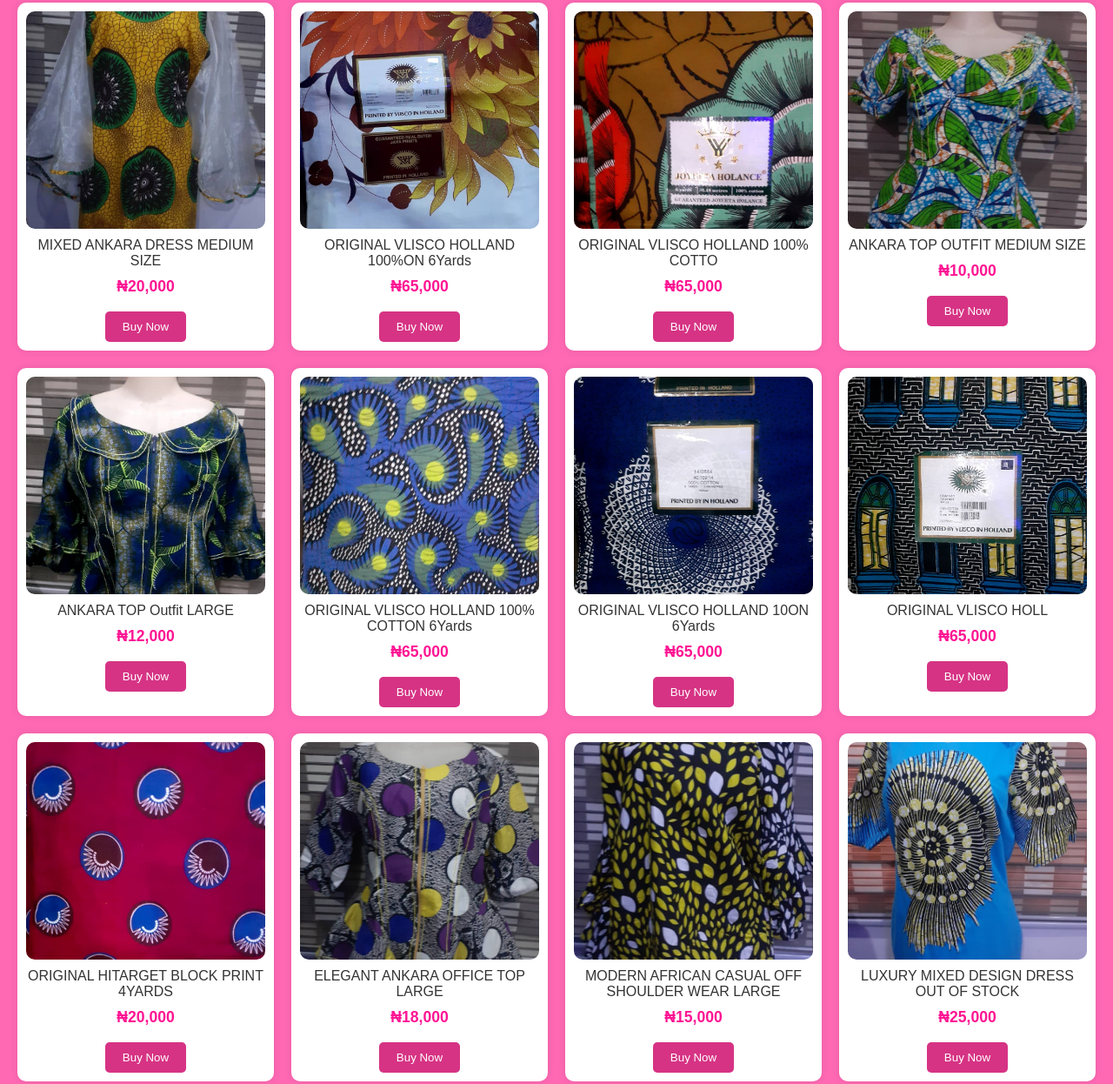
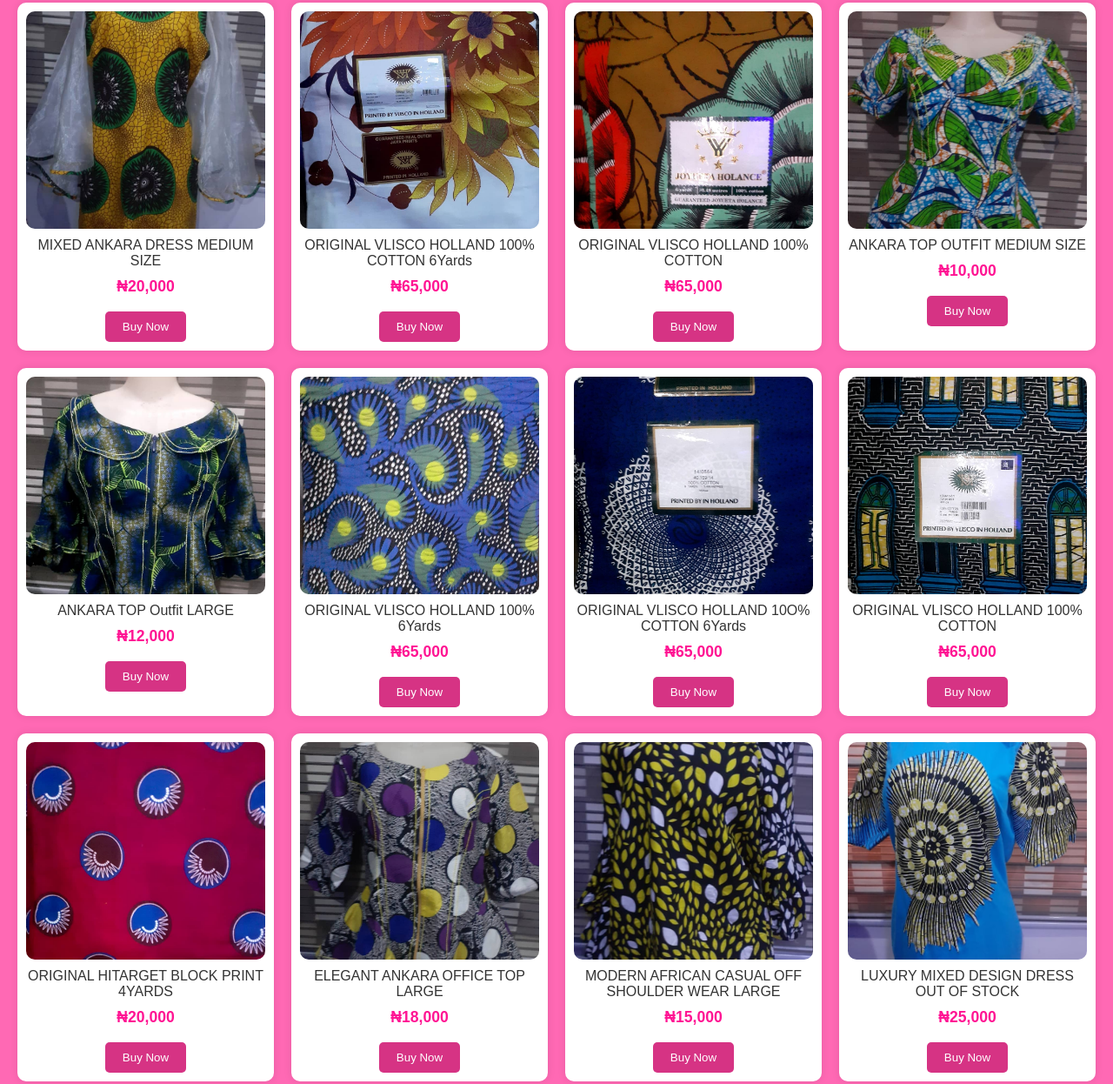
Before and after one commit to Bose400/-bimsy-fashion-home-, a plain HTML site: page index.html in a window 1280 px wide. Shown: the part 1087-2333 px from the top of the page at 87% size. Drawn offline with Linux system fonts and the light colour scheme.

Commit message:
More updates while waiting for GitHub fix

```diff
--- a/index.html
+++ b/index.html
@@ -77,14 +77,14 @@
 
   <div class="item">
     <img src="images/asoebi10.jpg" alt="asoebi" />
-    <p>ORIGINAL VLISCO HOLLAND 100%ON 6Yards</p>
+    <p>ORIGINAL VLISCO HOLLAND 100% COTTON 6Yards</p>
     <h4>₦65,000</h4>
     <button onclick="payWithPaystack(65000)">Buy Now</button>
   </div>
 
   <div class="item">
     <img src="images/kampala1.jpg" alt="kampala1" />
-    <p>ORIGINAL VLISCO HOLLAND 100% COTTO</p>
+    <p>ORIGINAL VLISCO HOLLAND 100% COTTON </p>
     <h4>₦65,000</h4>
     <button onclick="payWithPaystack(65000)">Buy Now</button>
   </div>
@@ -105,21 +105,21 @@
 
   <div class="item">
     <img src="images/kampala8.jpg" alt="kampala8" />
-    <p>ORIGINAL VLISCO HOLLAND 100% COTTON 6Yards</p>
+    <p>ORIGINAL VLISCO HOLLAND 100%  6Yards</p>
     <h4>₦65,000</h4>
     <button onclick="payWithPaystack(65000)">Buy Now</button>
   </div>
 
   <div class="item">
     <img src="images/ankara4.jpg" alt="ankara4" />
-    <p>ORIGINAL VLISCO HOLLAND 10ON 6Yards</p>
+    <p>ORIGINAL VLISCO HOLLAND 10O% COTTON 6Yards</p>
     <h4>₦65,000</h4>
     <button onclick="payWithPaystack(65000)">Buy Now</button>
   </div>
 
   <div class="item">
     <img src="images/asoebi4.jpg" alt="asoebi4" />
-    <p>ORIGINAL VLISCO HOLL</p>
+    <p>ORIGINAL VLISCO HOLLAND 100% COTTON</p>
     <h4>₦65,000</h4>
     <button onclick="payWithPaystack(65000)">Buy Now</button>
   </div>
@@ -176,7 +176,7 @@
 
   <div class="item">
     <img src="images/kampala17.jpg" alt="kampala17" />
-    <p>ANKARA GOWN OUTFIT LARGE</p>
+    <p>ANKARA SHORT GOWN OUTFIT LARGE</p>
     <h4>₦28,000</h4>
     <button onclick="payWithPaystack(28000)">Buy Now</button>
   </div>
```
